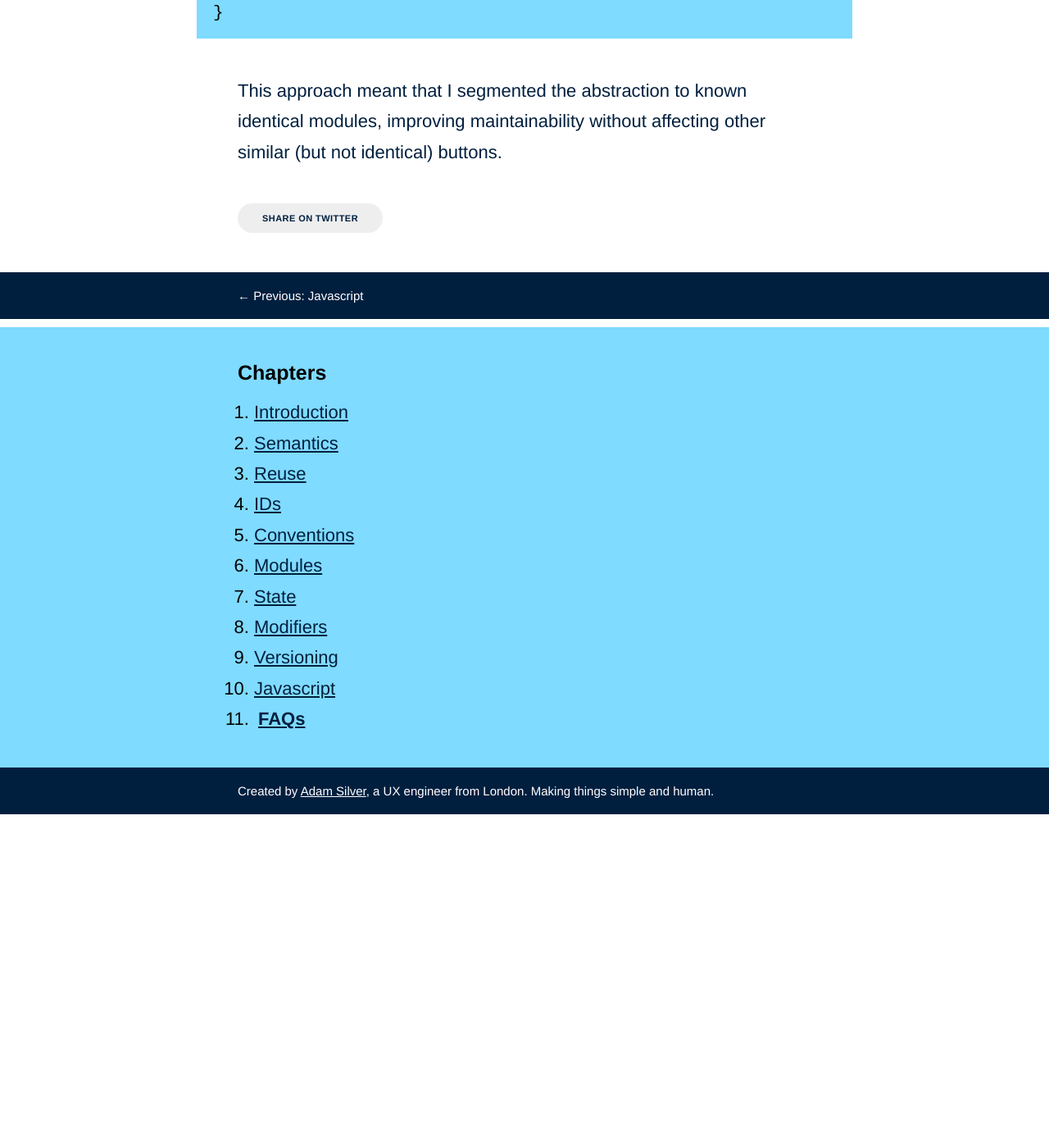
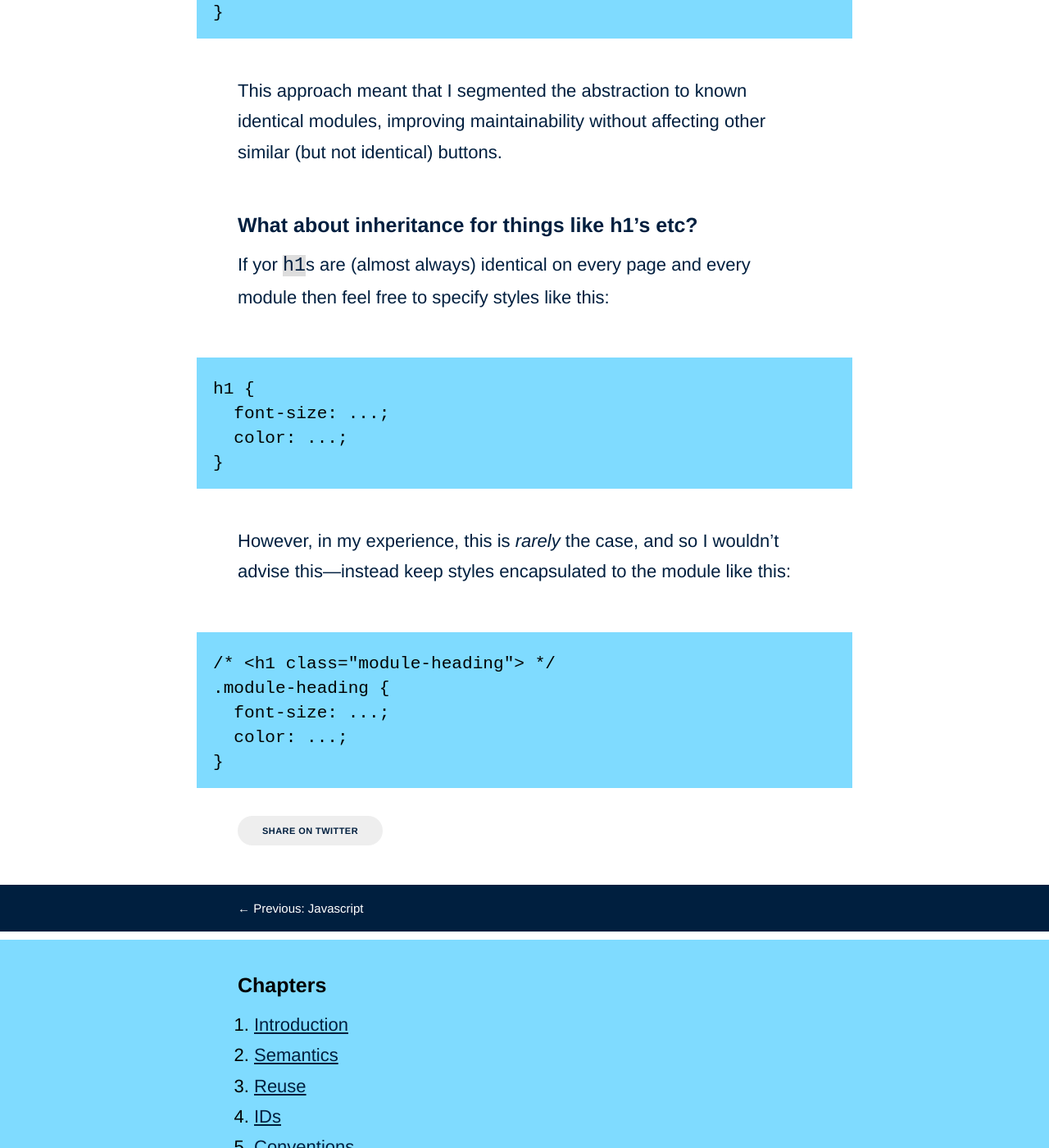
Before and after one commit to adamsilver/maintainablecss.com-jekyll, a Jekyll site: the page built from _chapters/11-faqs.md, in a window 1280 px wide and 1400 px high, scrolled down 5488 px. Shown: the whole window at 82% size. Built offline with Jekyll 4.4.1, drawn with Linux system fonts in a browser that asks for light colours; before the commit the page ends 6481 px from its top, so only the background shows below that.

Commit message:
Updated faq

```diff
--- a/_chapters/11-faqs.md
+++ b/_chapters/11-faqs.md
@@ -105,3 +105,20 @@ On a recent project I actually went for something in between. I was building a c
 	}
 
 This approach meant that I segmented the abstraction to known identical modules, improving maintainability without affecting other similar (but not identical) buttons.
+
+## What about inheritance for things like h1's etc?
+
+If yor `h1`s are (almost always) identical on every page and every module then feel free to specify styles like this:
+
+	h1 {
+      font-size: ...;
+	  color: ...;
+	}
+
+However, in my experience, this is *rarely* the case, and so I wouldn't advise this&mdash;instead keep styles encapsulated to the module like this:
+
+	/* <h1 class="module-heading"> */
+	.module-heading {
+	  font-size: ...;
+	  color: ...;
+	}
```
